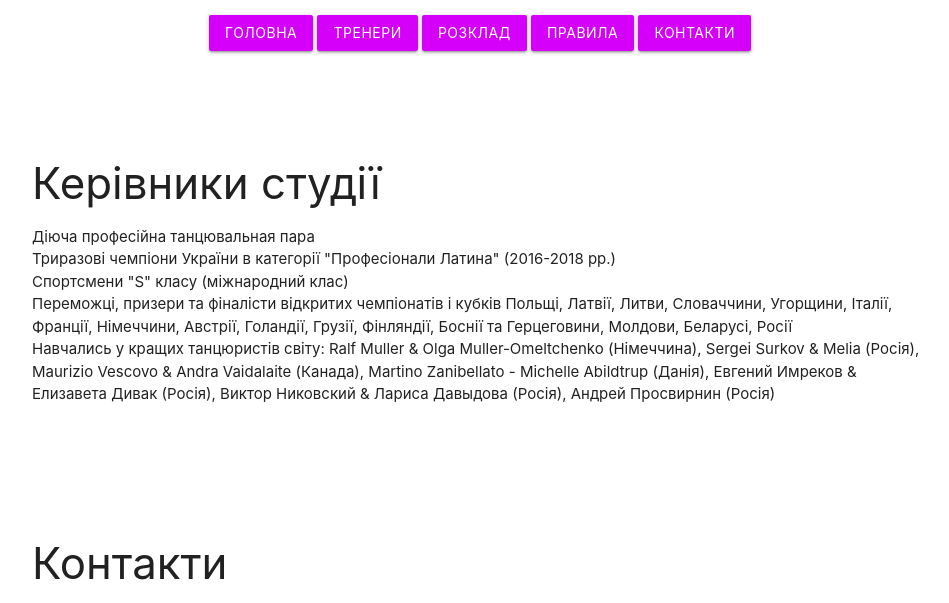
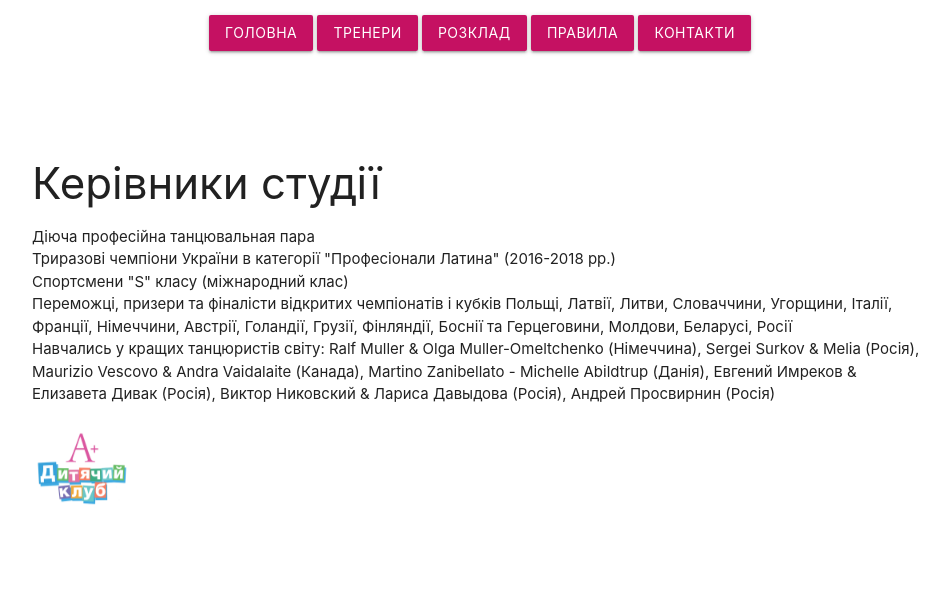
Before and after one commit to temsan89/dances2, a website built with webpack: page src/index.html in a window 1280 px wide. Shown: the top 603 px of the page, without its empty margins (160-1109 px from the left). Built offline with nearby package versions, Linux system fonts and the light colour scheme.

Commit message:
Image with caption added

```diff
--- a/src/index.html
+++ b/src/index.html
@@ -6,7 +6,7 @@
   <meta name="viewport" content="width=device-width, initial-scale=1.0">
   <meta http-equiv="X-UA-Compatible" content="ie=edge">
   <link rel="stylesheet" href="https://cdnjs.cloudflare.com/ajax/libs/materialize/1.0.0/css/materialize.min.css">
-  <title>Document</title>
+  <title>Студія спортивного бального танцю Підченка Віталія та Катерини "Academy dance"</title>
 </head>
 
 <body>
@@ -15,11 +15,11 @@
     <div class="section" id="header">
       <div class="row">
         <div class="col s12 center">
-          <a id="mainLink" class="btn js_link" href="/#main">Головна</a>
-          <a id="coachesLink" class="btn js_link" href="/#coaches">Тренери</a>
-          <a id="timetableLink" class="btn js_link" href="/#timetable">Розклад</a>
-          <a id="rulesLink" class="btn js_link" href="/#rules">Правила</a>
-          <a id="contactsLink" class="btn js_link" href="/#contacts">Контакти</a>
+          <a id="mainLink" class="btn pink accent-4 waves-effect waves-light js_link" href="/#main">Головна</a>
+          <a id="coachesLink" class="btn pink accent-4 waves-effect waves-light js_link" href="/#coaches">Тренери</a>
+          <a id="timetableLink" class="btn pink accent-4 waves-effect waves-light js_link" href="/#timetable">Розклад</a>
+          <a id="rulesLink" class="btn pink accent-4 waves-effect waves-light js_link" href="/#rules">Правила</a>
+          <a id="contactsLink" class="btn pink accent-4 waves-effect waves-light js_link" href="/#contacts">Контакти</a>
         </div>
       </div>
     </div>
@@ -48,6 +48,8 @@
                 Никовский & Лариса Давыдова (Росія), Андрей Просвирнин (Росія)
             </li>
         </ul>
+        <img class="materialboxed" width="100" src="/img/club.png"
+             data-caption="A picture of a way with a group of trees in a park">
     </div>
 
     <!--TIMETABLE-->
--- a/src/js/index.js
+++ b/src/js/index.js
@@ -37,4 +37,7 @@ document.addEventListener('DOMContentLoaded', function () {
     function isDomElement(obj) {
         return obj instanceof Element;
     }
+
+    var elems = document.querySelectorAll('.materialboxed');
+    var instances = M.Materialbox.init(elems);
 });
--- a/src/scss/base.scss
+++ b/src/scss/base.scss
@@ -1,10 +1,12 @@
 $primary-color: #d500f9;
 $hover-color: #9c27b0;
 
+
+// main color
+$mainColor: #c92d9f;
+
 .btn {
-  background-color: $primary-color;
-
   &:hover {
-    background-color: $hover-color;
+    background-color: #c2185b;
   }
 }
```
Also changed, not shown: dist/index.html, dist/main.css, dist/main.js, 1 other file.
